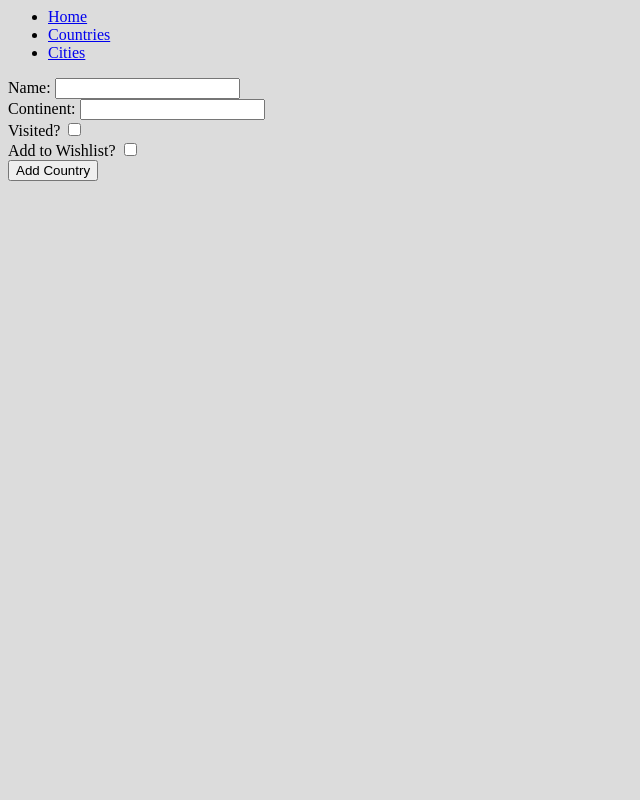
After one commit to mldrenth/travel_bucket_list, a Flask app: page /countries/new in a window 1280 px wide. The commit adds this page. Shown: the whole page, without its empty margins (0-640 px from the left). Run offline with Flask 2, Linux system fonts and the light colour scheme.

Commit message:
Added functionality to add new country via browser

```diff
--- a/controllers/countries_controller.py
+++ b/controllers/countries_controller.py
@@ -1,4 +1,4 @@
-from flask import Flask, render_template, redirect
+from flask import Flask, render_template, redirect, request
 from flask import Blueprint
 from models.country import Country
 import repositories.country_repository as country_repository
@@ -9,3 +9,24 @@ countries_blueprint = Blueprint("countries", __name__)
 def countries():
     countries = country_repository.select_all()
     return render_template("countries/index.html", title = "Countries", countries = countries)
+
+#NEW
+#GET '/countries/new'
+@countries_blueprint.route("/countries/new")
+def new_country():
+    return render_template("countries/new.html", title = "Create New Country")
+
+#POST '/countries'
+@countries_blueprint.route("/countries", methods=['POST'])
+def create_country():
+    name = request.form['name']
+    continent = request.form['continent']
+    visited = False
+    if "visited" in request.form.keys():
+        visited = True
+    want_to_visit = False
+    if "want_to_visit" in request.form.keys():
+        want_to_visit = True
+    country = Country(name, continent, want_to_visit, visited)
+    country_repository.save(country)
+    return redirect('/countries')
--- a/static/style.css
+++ b/static/style.css
@@ -0,0 +1,15 @@
+body {
+    background-color:gainsboro
+}
+
+.container {
+    display: flex;
+    flex-direction: row;
+    flex-wrap: wrap;
+    gap: 20px ;
+}
+
+.country-div {
+    background-color: lightblue;
+    padding: 20px;
+}
--- a/templates/base.html
+++ b/templates/base.html
@@ -1,5 +1,6 @@
 <html>
     <head>
+        <link rel="stylesheet" href="{{ url_for('static', filename='style.css') }}">
         <title>{{ title }} -- My Travel Bucket List</title>
     </head>
     <body>
--- a/templates/countries/index.html
+++ b/templates/countries/index.html
@@ -2,8 +2,9 @@
 {% block content %}
 <div class="container">
     {% for country in countries %}
-        <div><h2>{{ country.name }}</h2></div>
+        <div class="country-div"><h2>{{ country.name }}</h2><h3>{{ country.continent }}</h3></div>
     {% endfor %}
+    <div class="country-div"><a href="/countries/new">+</a></div>
 </div>
 
 {% endblock content %}
--- /dev/null
+++ b/templates/countries/new.html
@@ -0,0 +1,23 @@
+{% extends 'base.html' %}
+{% block content %}
+<form action="/countries" method="post">
+    <div>
+        <label for="name">Name:</label>
+        <input type="text" id="name" name="name" required>
+    </div>
+    <div>
+        <label for="continent">Continent:</label>
+        <input type="text" id="continent" name="continent" required>
+    </div>
+    <div>
+        <label for="visited">Visited?</label>
+        <input type="checkbox" id="visited" name="visited">
+    </div>
+    <div>
+        <label for="want_to_visit">Add to Wishlist?</label>
+        <input type="checkbox" id="want_to_visit" name="want_to_visit">
+    </div>
+    <button type="submit">Add Country</button>
+</form>
+
+{% endblock content %}
```
